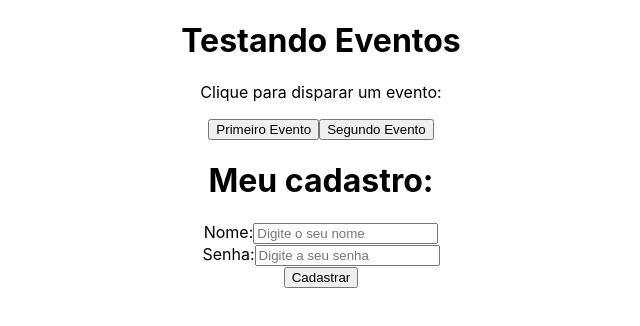
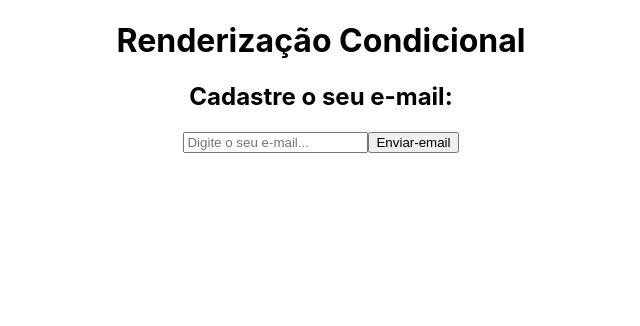
Before and after one commit to Gustavo121/Aula-de-React, a React (Create React App) app: page / in a window 1280 px wide. Shown: the top 326 px of the page, without its empty margins (319-959 px from the left). Built offline with nearby package versions, Linux system fonts and the light colour scheme.

Commit message:
estudo de condicional react

```diff
--- a/src/App.js
+++ b/src/App.js
@@ -1,14 +1,11 @@
 import './App.css';
-import Evento from './components/Evento';
-import Form from './components/Form';
+import Condicional from './components/Condicional';
 
 function App() {
-
   return (
     <div className="App">
-      <h1>Testando Eventos</h1>
-      <Evento numero="1" />
-      <Form />
+      <h1>Renderização Condicional</h1>
+      <Condicional/>
     </div>
   );
 }
--- /dev/null
+++ b/src/components/Condicional.js
@@ -0,0 +1,39 @@
+import { useState } from "react";
+
+function Condicional() {
+  const [email, setEmail] = useState();
+  const [userEmail, setUserEmail] = useState();
+
+  function enviarEmail(e) {
+    e.preventDefault();
+    setUserEmail(email);
+  }
+
+  function limparEmail() {
+    setUserEmail('');
+  }
+
+  return (
+    <div>
+      <h2>Cadastre o seu e-mail:</h2>
+      <form>
+        <input
+          type="email"
+          placeholder="Digite o seu e-mail..."
+          onChange={(e) => setEmail(e.target.value)}
+        />
+        <button type="submit" onClick={enviarEmail}>
+          Enviar-email
+        </button>
+        {userEmail && (
+          <div>
+            <p>O e-mail do usuário é: {userEmail}</p>
+            <button onClick={limparEmail}>Limpar e-mail</button>
+          </div>
+        )}
+      </form>
+    </div>
+  );
+}
+
+export default Condicional;
```
